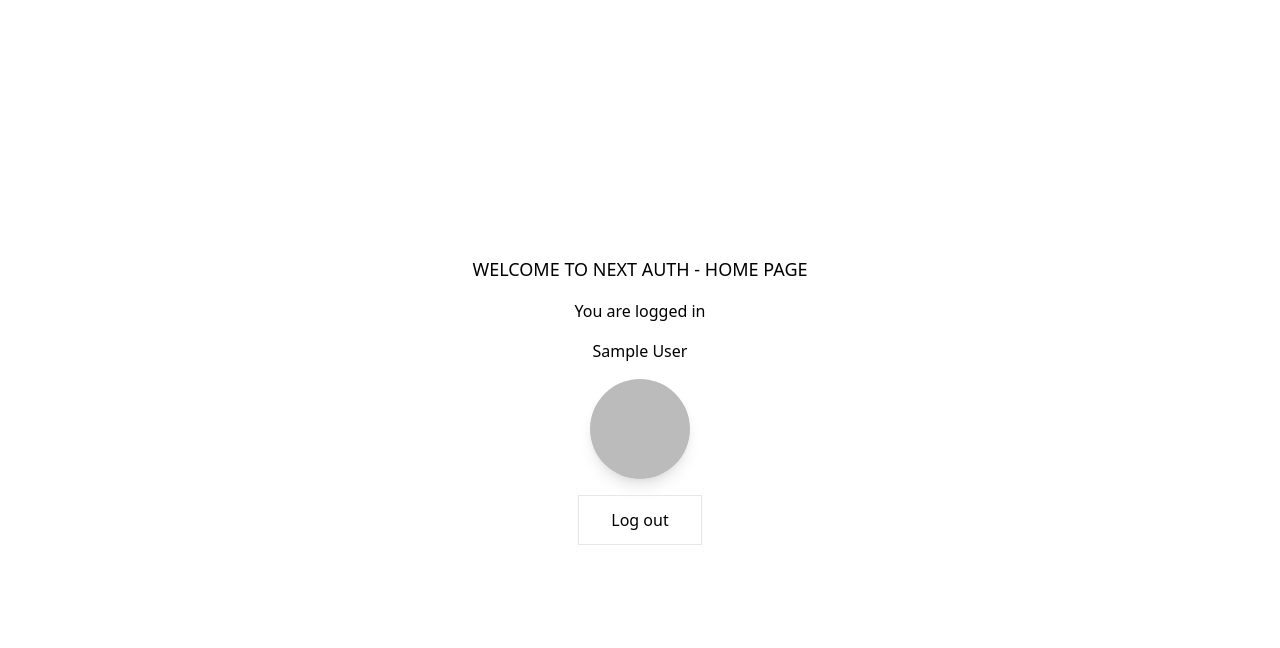
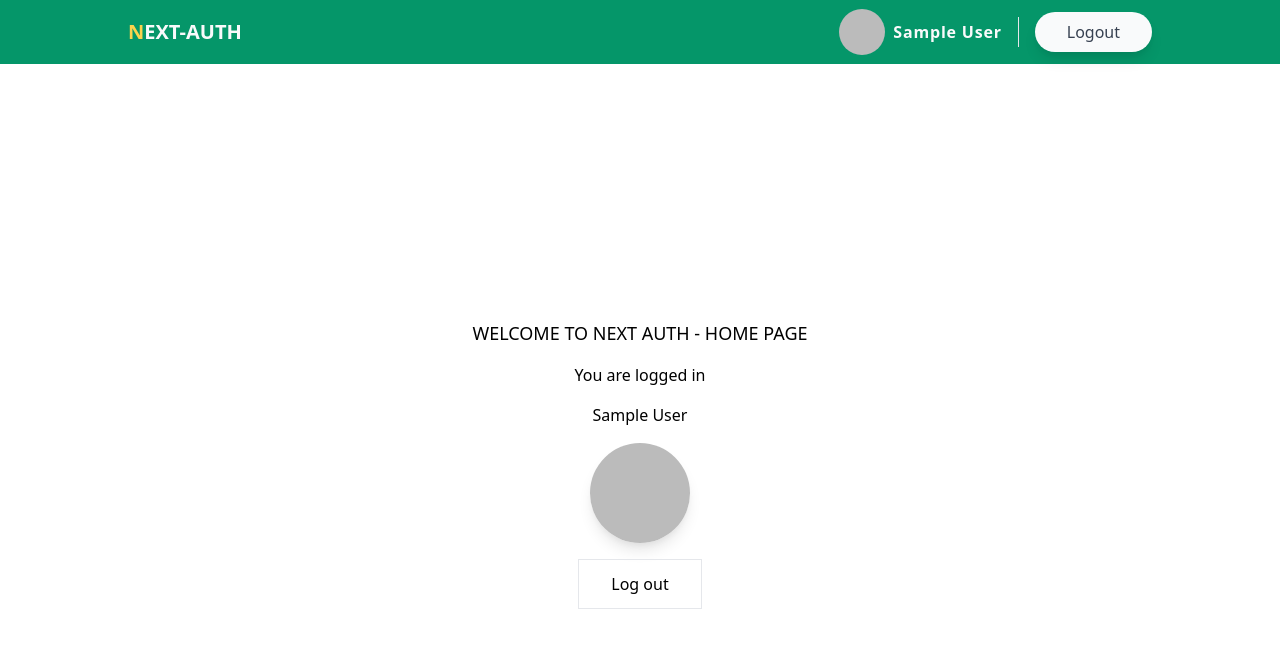
Before and after one commit to tranhuyviet/nextjs-auth, a Next.js app: page / in a window 1280 px wide. Shown: the top 648 px of the page. Built offline with nearby package versions, Linux system fonts and the light colour scheme; no server answers; sample sign-in values are in the browser's storage.

Commit message:
added Navbar

```diff
--- /dev/null
+++ b/components/Layout.js
@@ -0,0 +1,12 @@
+import Navbar from './Navbar';
+
+const Layout = ({ children }) => {
+    return (
+        <div>
+            <Navbar />
+            {children}
+        </div>
+    );
+};
+
+export default Layout;
--- /dev/null
+++ b/components/Navbar.js
@@ -0,0 +1,43 @@
+import { useSession, signOut } from 'next-auth/client';
+import Image from 'next/image';
+
+const Navbar = () => {
+    const [session, loading] = useSession();
+    console.log('NAVBAR SESSION: ', session);
+    return (
+        <nav className='h-16 bg-green-600 text-gray-50'>
+            <div className='container h-full flex items-center'>
+                <h1 className='uppercase font-bold text-xl first-letter:text-yellow-300'>
+                    next-auth
+                </h1>
+                <div className='flex items-center space-x-4 ml-auto'>
+                    {session && (
+                        <>
+                            <div className='flex items-center space-x-2'>
+                                <Image
+                                    src={session.user.image}
+                                    alt={session.user.name}
+                                    width={46}
+                                    height={46}
+                                    className='rounded-full'
+                                />
+                                <h2 className='font-bold tracking-wider'>
+                                    {session.user.name}
+                                </h2>
+                            </div>
+                            <div className='w-[1px] h-[30px] bg-gray-200' />
+                            <button
+                                className=' py-2 px-8 rounded-full shadow-lg bg-gray-50 text-gray-700'
+                                onClick={() => signOut()}
+                            >
+                                Logout
+                            </button>
+                        </>
+                    )}
+                </div>
+            </div>
+        </nav>
+    );
+};
+
+export default Navbar;
--- a/next.config.js
+++ b/next.config.js
@@ -1,6 +1,10 @@
 module.exports = {
     reactStrictMode: true,
     images: {
-        domains: ['lh3.googleusercontent.com', 'avatars.githubusercontent.com'],
+        domains: [
+            'lh3.googleusercontent.com',
+            'avatars.githubusercontent.com',
+            'platform-lookaside.fbsbx.com',
+        ],
     },
 };
--- a/pages/_app.js
+++ b/pages/_app.js
@@ -1,10 +1,13 @@
 import '../styles/globals.css';
 import { Provider } from 'next-auth/client';
+import Layout from '../components/Layout';
 
 function MyApp({ Component, pageProps }) {
     return (
         <Provider session={pageProps.session}>
-            <Component {...pageProps} />
+            <Layout>
+                <Component {...pageProps} />
+            </Layout>
         </Provider>
     );
 }
--- a/styles/globals.css
+++ b/styles/globals.css
@@ -6,4 +6,8 @@
     .login-btn {
         @apply border w-72 py-3 px-10 shadow-md;
     }
+
+    .container {
+        @apply max-w-5xl mx-auto;
+    }
 }
```
